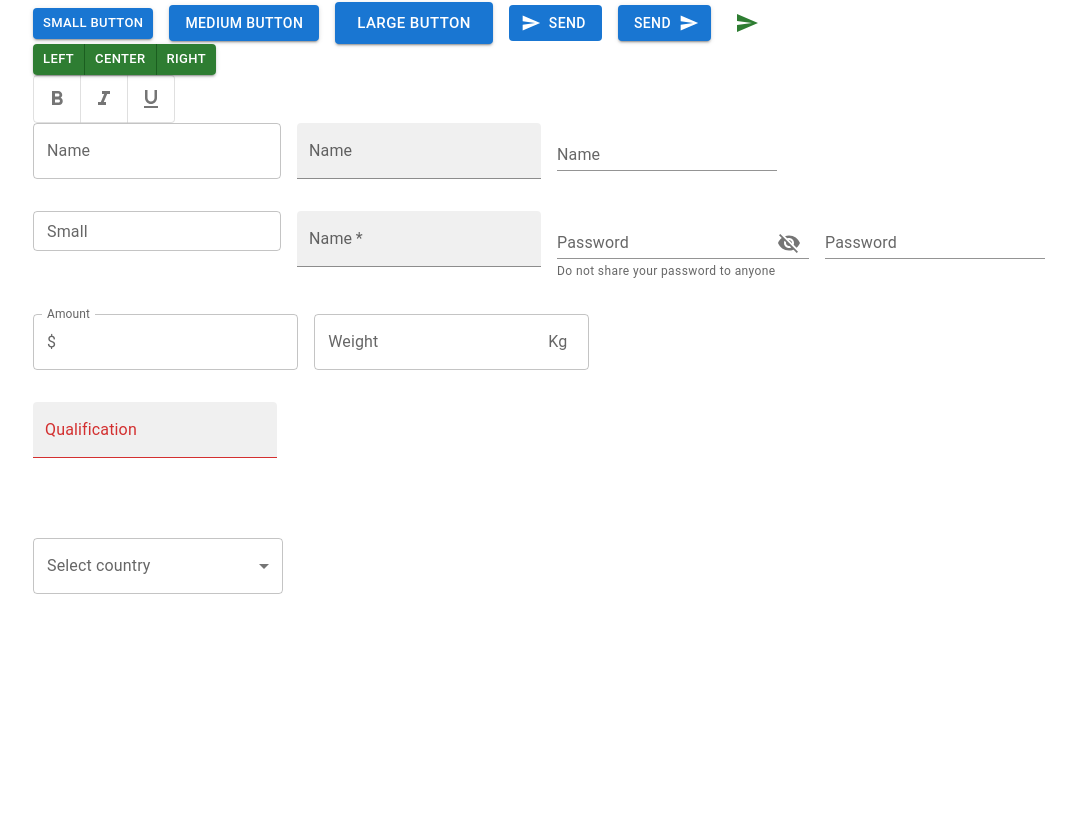
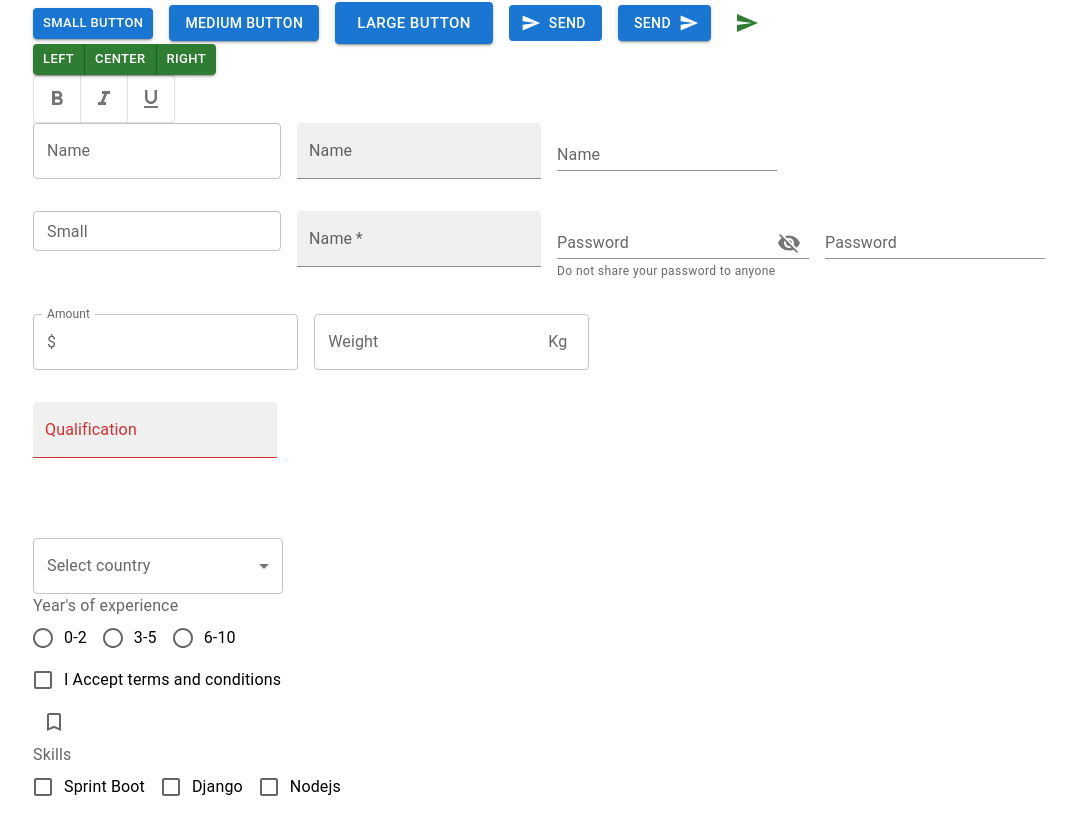
Before and after one commit to manoj19-github/material-react, a React (Create React App) app: page / in a window 1280 px wide. Shown: the part 628-1462 px from the top of the page, without its empty margins (31-1107 px from the left). Before the commit the page ends 1286 px from the top, so only its background shows below. Built offline with nearby package versions, Linux system fonts and the light colour scheme.

Commit message:
checkbox complete

```diff
--- a/src/App.tsx
+++ b/src/App.tsx
@@ -1,5 +1,7 @@
 import "./App.css";
 import MuiButtons from "./components/MuiButtons";
+import MuiCheckbox from "./components/MuiCheckbox";
+import MuiRadio from "./components/MuiRadio";
 import MuiSelect from "./components/MuiSelect";
 import MuiTextField from "./components/MuiTextField";
 import MuiTypography from "./components/MuiTypography";
@@ -11,6 +13,8 @@ function App() {
       <MuiButtons />
       <MuiTextField />
       <MuiSelect />
+      <MuiRadio />
+      <MuiCheckbox />
     </div>
   );
 }
--- /dev/null
+++ b/src/components/MuiCheckbox.tsx
@@ -0,0 +1,94 @@
+import {
+  Box,
+  FormControlLabel,
+  Checkbox,
+  FormControl,
+  FormLabel,
+  FormGroup,
+} from "@mui/material";
+import BookmarkBorderIcon from "@mui/icons-material/BookmarkBorder";
+import BookmarkIcon from "@mui/icons-material/Bookmark";
+import React, { useState } from "react";
+const MuiCheckbox = () => {
+  const [acceptTnc, setAcceptTnc] = useState<boolean>(false);
+  const [skills, setSkills] = useState<string[]>([]);
+  const handleSkillsChange = (e: React.ChangeEvent<HTMLInputElement>) => {
+    const index: number = skills.indexOf(e.target.value);
+    if (index < 0) {
+      setSkills((prev: string[]) => [...prev, e.target.value]);
+    } else {
+      setSkills((prev: string[]) =>
+        prev.filter((self: string) => self !== e.target.value)
+      );
+    }
+  };
+  //   console.log("acceptTnc", acceptTnc);
+  console.log("skills : ", skills);
+
+  return (
+    <Box>
+      <Box>
+        <FormControlLabel
+          label="I Accept terms and conditions"
+          control={
+            <Checkbox
+              checked={acceptTnc}
+              onChange={(e: React.ChangeEvent<HTMLInputElement>) =>
+                setAcceptTnc(e.target.checked)
+              }
+            />
+          }
+        />
+      </Box>
+      <Box>
+        <Checkbox
+          icon={<BookmarkBorderIcon />}
+          checkedIcon={<BookmarkIcon />}
+          checked={acceptTnc}
+          onChange={(e: React.ChangeEvent<HTMLInputElement>) =>
+            setAcceptTnc(e.target.checked)
+          }
+        />
+      </Box>
+      <Box>
+        <FormControl>
+          <FormLabel>Skills</FormLabel>
+          <FormGroup row>
+            <FormControlLabel
+              label="Sprint Boot"
+              control={
+                <Checkbox
+                  checked={skills.includes("Spring Boot")}
+                  value="Spring Boot"
+                  onChange={handleSkillsChange}
+                />
+              }
+            />
+            <FormControlLabel
+              label="Django"
+              control={
+                <Checkbox
+                  checked={skills.includes("Django")}
+                  value="Django"
+                  onChange={handleSkillsChange}
+                />
+              }
+            />
+            <FormControlLabel
+              label="Nodejs"
+              control={
+                <Checkbox
+                  checked={skills.includes("Nodejs")}
+                  value="Nodejs"
+                  onChange={handleSkillsChange}
+                />
+              }
+            />
+          </FormGroup>
+        </FormControl>
+      </Box>
+    </Box>
+  );
+};
+
+export default MuiCheckbox;
--- /dev/null
+++ b/src/components/MuiRadio.tsx
@@ -0,0 +1,39 @@
+import { useState } from "react";
+import {
+  Radio,
+  Box,
+  FormControl,
+  FormLabel,
+  FormControlLabel,
+  RadioGroup,
+} from "@mui/material";
+const MuiRadio = () => {
+  const [experience, setExperience] = useState<string>("");
+  console.log("====================================");
+  console.log("experience : ", experience);
+  console.log("====================================");
+  return (
+    <Box>
+      <FormControl>
+        <FormLabel id="job-experience-group-label">
+          Year's of experience
+        </FormLabel>
+        <RadioGroup
+          name="job-experience-group"
+          aria-labelledby="job-experience-group-label"
+          value={experience}
+          row
+          onChange={(e: React.ChangeEvent<HTMLInputElement>) =>
+            setExperience(e.target.value)
+          }
+        >
+          <FormControlLabel control={<Radio />} label="0-2" value="0-2" />
+          <FormControlLabel control={<Radio />} label="3-5" value="3-5" />
+          <FormControlLabel control={<Radio />} label="6-10" value="6-10" />
+        </RadioGroup>
+      </FormControl>
+    </Box>
+  );
+};
+
+export default MuiRadio;
```
